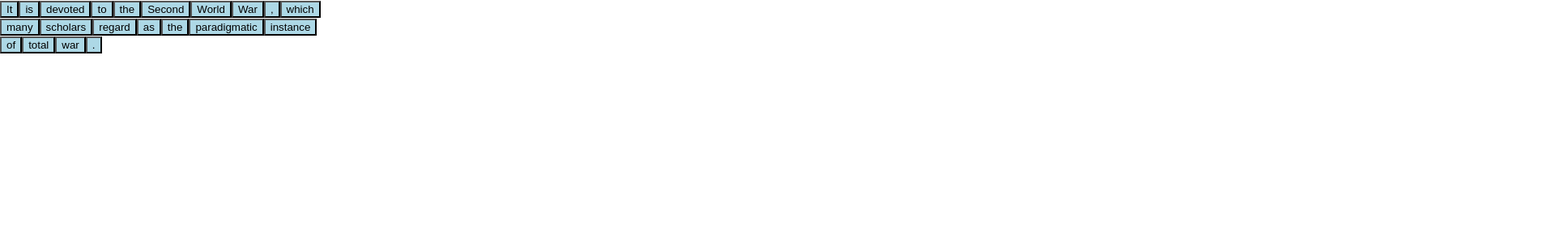
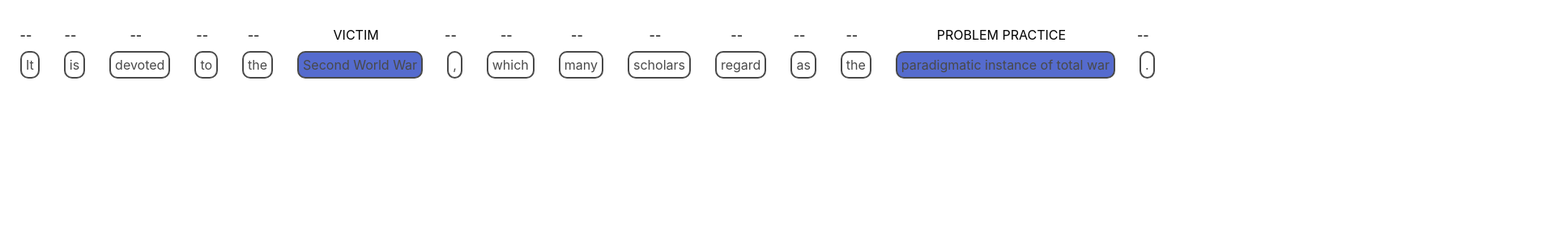
Before and after one commit to ugoetudo/rel-classifier, a React (Create React App) app: page / in a window 1280 px wide. Shown: the top 300 px of the page at 81% size, 1920 px wide, since content can reach past the window. Built offline with nearby package versions, Linux system fonts and the light colour scheme.

Commit message:
New updates

```diff
--- a/package.json
+++ b/package.json
@@ -6,9 +6,11 @@
     "@testing-library/jest-dom": "^5.16.5",
     "@testing-library/react": "^13.4.0",
     "@testing-library/user-event": "^13.5.0",
+    "dataframe-js": "^1.4.4",
     "react": "^18.2.0",
     "react-dom": "^18.2.0",
     "react-scripts": "5.0.1",
+    "react-xarrows": "^2.0.2",
     "web-vitals": "^2.1.4"
   },
   "scripts": {
--- a/src/App.css
+++ b/src/App.css
@@ -61,10 +61,63 @@
 
 .control-box {
   grid-area:main;
-  width:400px;
+  height: 50px;
+  width: 2000px;
+  display: flex;
+  flex-direction: row;
 }
 
-/* .cards > b {
-  background-color: lightblue;
-  display: inline;
+.example_c {
+  color: #494949 !important;
+  /* text-transform: uppercase; */
+  text-decoration: none;
+  padding: 10px;
+  background: #556bce;
+  /* color: white !important; */
+  border: 2px solid #494949 !important;
+  display: flex;
+  flex-direction: row;
+  transition: all 0.4s ease 0s;
+  margin-left:10px;
+  margin-top:10px;
+  border: grey solid 2px;
+  border-radius: 10px;
+  padding: 5px
+  }
+
+/* .example_c-hovered,
+.example_c:hover {
+  background: #556bce;
+  color: white !important;
 } */
+
+.example_d {
+  color: #494949 !important;
+  /* text-transform: uppercase; */
+  text-decoration: none;
+  background: #ffffff;
+  padding: 10px;
+  border: 2px solid #494949 !important;
+  display: flex;
+  flex-direction: row;
+  transition: all 0.4s ease 0s;
+  margin-left:10px;
+  margin-top:10px;
+  border: grey solid 2px;
+  border-radius: 10px;
+  padding: 5px
+  }
+
+  .inner {
+    display: flex;
+    flex-direction: column;
+    text-decoration: none;
+    align-items: center;
+    justify-content: center;
+    background: #ffffff;
+    padding: 10px;
+    height: 100px;
+    margin-left:10px;
+    margin-top:10px;
+    padding: 5px
+  }
--- a/src/App.js
+++ b/src/App.js
@@ -8,92 +8,121 @@
 // import Backdrop from '@material-ui/core/Backdrop';
 // import Dialog from '@material-ui/core/Dialog';
 // import { useState } from "react";
+import DataFrame from "dataframe-js";
 import Records from "./records.json";
+import Xarrow from "react-xarrows";
+
+
+for (let i = 0; i < Records.length - 1; i++) {
+  if (Records[i].hasOwnProperty("spanid")) {
+    let token_text = Records[i].token_text;
+    let spanid = Records[i].spanid;
+    for (let j = i + 1; j < Records.length && Records[j].spanid === spanid; j++) {
+      token_text += " " + Records[j].token_text;
+      Records.splice(j, 1);
+      j--;
+    }
+    Records[i].token_text = token_text;
+  }
+};
+
+  const transformedRecord = [];
+  const spanidSet = new Set();
+
+  Records.forEach(item => {
+    if (item.spanid && !spanidSet.has(item.spanid)) {
+      const joinedText = Records
+        .filter(i => i.spanid === item.spanid)
+        .map(i => i.token_text)
+        .join(' ');
+
+      transformedRecord.push({
+        tkid: item.tkid,
+        token_text: joinedText,
+        spanid: item.spanid,
+        label_name: item.label_name
+      });
+
+      spanidSet.add(item.spanid);
+    } else if (!item.spanid) {
+      transformedRecord.push(item);
+    }
+  });
+
+
+
+
 
 class Relation extends React.Component {
 
-  state = {
-    color: 'lightblue',
-    hover: false
-  }
+    // constructor(props) {
+    //   super(props);
+    //   this.state = {
+    //     hovered: null,
+    //   };
 
-  changeColor = () => {
-    console.log('Color Change with', 'green');
-    this.setState(prevState => {
-      return { color: prevState.color === 'lightblue'?'green':'lightblue',
-      hover: prevState.hover === false?true:false
-      }
-    })
-  }
+    //   this.unsetHover = this.unsetHover.bind(this);
+    // };
 
-  // changeHover = () => {
-  //   this.setState(prevState => {
-  //     return { hover: prevState.hover === false?true:false
-  //     }
-  //   })
-  // }
+    // setHover(id) {
+    //   return () => {
+    //     this.setState({ hovered: id });
+    //   }
+    // };
+
+    // unsetHover() {
+    //   this.setState({ hovered: null });
+    // };
 
 
-  render ()
-{
+    render () {
        const tokens_to_render = [];
        const input_tokens = Records;
 
-  var cntr = 0;
+
+
+      // console.log(spanid);
+       var cntr = 100;
 
        input_tokens.forEach(tk => {
            const span = tk['spanid'];
-    if (!tk['spanid'])
-    {
+           if (!tk['spanid']) {
+              // tokens_to_render.push();
                tokens_to_render.push(
-          <button key={cntr}
-            index={tk['spanid']} style={{backgroundColor: 'lightblue'}}
-            // style={{backgroundColor: this.state.hover?this.state.color:'lightblue'}}  onMouseEnter={this.changeColor} onMouseLeave={ this.changeColor}
-          //   onSelected={(ix,value) => this.addToBundle(ix, value)}
+                <div className = 'inner'>
+                   <div key={tk.tkid} >--</div>
+                   <div key={cntr} index={tk['spanid']} className='example_d'>
+                       {tk['token_text']}
+                  </div>
+                </div>
+              );
+
+           } else {
+            // tokens_to_render.push();
+              tokens_to_render.push(
+                <div className = 'inner'>
+                  <div key={tk.tkid}>{tk['label_name']}</div>
+                  <div
+                    key={cntr}
+                    index={tk['spanid']}
+                    className='example_c' // ${tk.spanid === this.state.hovered && 'example_c-hovered'}`}
+                    // onMouseOver={this.setHover(tk.spanid)}
+                    // onMouseOut={this.unsetHover}
                   >
                       {tk['token_text']}
-            </button>
-        )
+                  </div>
+                </div>
+              );
+           };
            cntr = cntr + 1;
-    }
-    else {
-      if(tk['spanid']===span){
-          tokens_to_render.push(
-            <button key={cntr}
-              index={tk['spanid']} onMouseEnter={this.changeColor} onMouseLeave={ this.changeColor} style={{backgroundColor: this.state.hover?this.state.color:'lightblue'}}
-              // style={{backgroundColor: this.state.hover?this.state.color:'lightblue'}}  onMouseEnter={this.changeColor} onMouseLeave={ this.changeColor}
-            //   onSelected={(ix,value) => this.addToBundle(ix, value)}
-            >
-                {tk['token_text']}
-              </button>
-          )
-          cntr = cntr + 1;
-        }
+      });
+      console.log(Records);
 
-        else {
-          tokens_to_render.push(
-            <button key={cntr}
-              index={tk['spanid']} style={{backgroundColor: 'lightblue'}}
-              // style={{backgroundColor: this.state.hover?this.state.color:'lightblue'}}  onMouseEnter={this.changeColor} onMouseLeave={ this.changeColor}
-            //   onSelected={(ix,value) => this.addToBundle(ix, value)}
-            >
-                {tk['token_text']}
-              </button>
-          )
-          cntr = cntr + 1;
-        }
-        }
-    }
-
-  );
-
-  return(
-        <div className="control-box">
+      return (
+          <div key="id" className="control-box">
              {tokens_to_render}
           </div>
       )
-
     }
   }
-
 export default Relation;
--- a/src/records.json
+++ b/src/records.json
@@ -2,114 +2,144 @@
     {
         "sid": 1,
         "tkid": 1,
-        "token_text": "It"
+        "token_text": "It",
+        "display_id": 1
     },
     {
         "sid": 1,
         "tkid": 2,
-        "token_text": "is"
+        "token_text": "is",
+        "display_id": 2
     },
     {
         "sid": 1,
         "tkid": 3,
-        "token_text": "devoted"
+        "token_text": "devoted",
+        "display_id": 3
     },
     {
         "sid": 1,
         "tkid": 4,
-        "token_text": "to"
+        "token_text": "to",
+        "display_id": 4
     },
     {
         "sid": 1,
         "tkid": 5,
-        "token_text": "the"
+        "token_text": "the",
+        "display_id": 5
     },
     {
         "sid": 1,
         "tkid": 6,
         "token_text": "Second",
-        "spanid": 1
+        "spanid": 1,
+        "label_name": "VICTIM",
+        "display_id": 100
     },
     {
         "sid": 1,
         "tkid": 7,
         "token_text": "World",
-        "spanid": 1
+        "spanid": 1,
+        "label_name": "VICTIM",
+        "display_id": 100
     },
     {
         "sid": 1,
         "tkid": 8,
         "token_text": "War",
-        "spanid": 1
+        "spanid": 1,
+        "label_name": "VICTIM",
+        "display_id": 100
     },
     {
         "sid": 1,
         "tkid": 9,
-        "token_text": ","
+        "token_text": ",",
+        "display_id": 9
     },
     {
         "sid": 1,
         "tkid": 10,
-        "token_text": "which"
+        "token_text": "which",
+        "display_id": 10
     },
     {
         "sid": 1,
         "tkid": 11,
-        "token_text": "many"
+        "token_text": "many",
+        "display_id": 11
     },
     {
         "sid": 1,
         "tkid": 12,
-        "token_text": "scholars"
+        "token_text": "scholars",
+        "display_id": 12
     },
     {
         "sid": 1,
         "tkid": 13,
-        "token_text": "regard"
+        "token_text": "regard",
+        "display_id": 13
     },
     {
         "sid": 1,
         "tkid": 14,
-        "token_text": "as"
+        "token_text": "as",
+        "display_id": 14
     },
     {
         "sid": 1,
         "tkid": 15,
-        "token_text": "the"
+        "token_text": "the",
+        "display_id": 15
     },
     {
         "sid": 1,
         "tkid": 16,
         "token_text": "paradigmatic",
-        "spanid": 2
+        "spanid": 2,
+        "label_name": "PROBLEM PRACTICE",
+        "display_id": 101
     },
     {
         "sid": 1,
         "tkid": 17,
         "token_text": "instance",
-        "spanid": 2
+        "spanid": 2,
+        "label_name": "PROBLEM PRACTICE",
+        "display_id": 101
     },
     {
         "sid": 1,
         "tkid": 18,
-        "token_text": "of"
+        "token_text": "of",
+        "spanid": 2,
+        "label_name": "PROBLEM PRACTICE",
+        "display_id": 101
     },
     {
         "sid": 1,
         "tkid": 19,
         "token_text": "total",
-        "spanid": 2
+        "spanid": 2,
+        "label_name": "PROBLEM PRACTICE",
+        "display_id": 101
     },
     {
         "sid": 1,
         "tkid": 20,
         "token_text": "war",
-        "spanid": 2
+        "spanid": 2,
+        "label_name": "PROBLEM PRACTICE",
+        "display_id": 101
     },
     {
         "sid": 1,
         "tkid": 21,
-        "token_text": "."
+        "token_text": ".",
+        "display_id": 21
     }
 
 ]
```
Also changed, not shown: 1 other file (tests, documents, lock files or other folders). Lines whose indentation alone changed are shown as unchanged.
